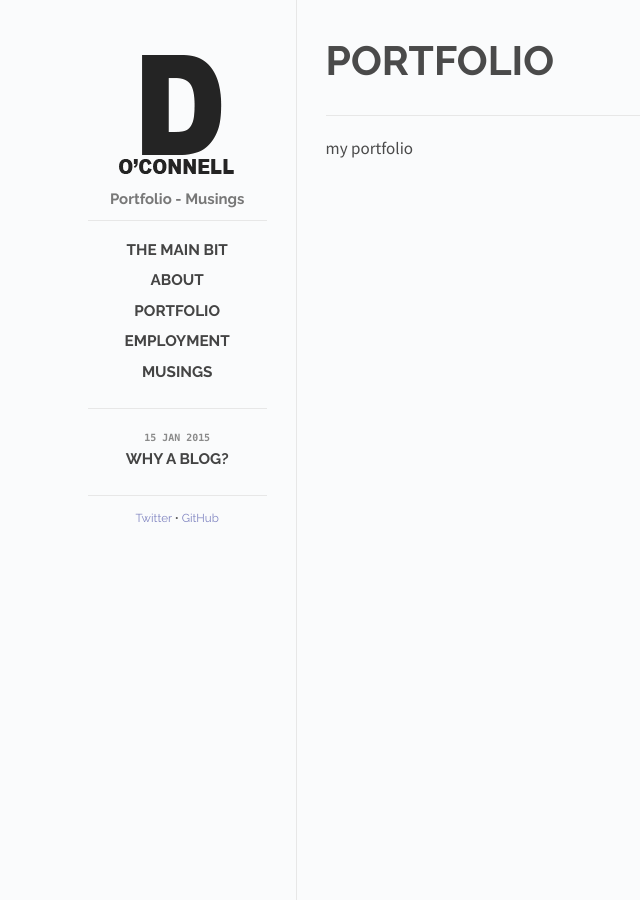
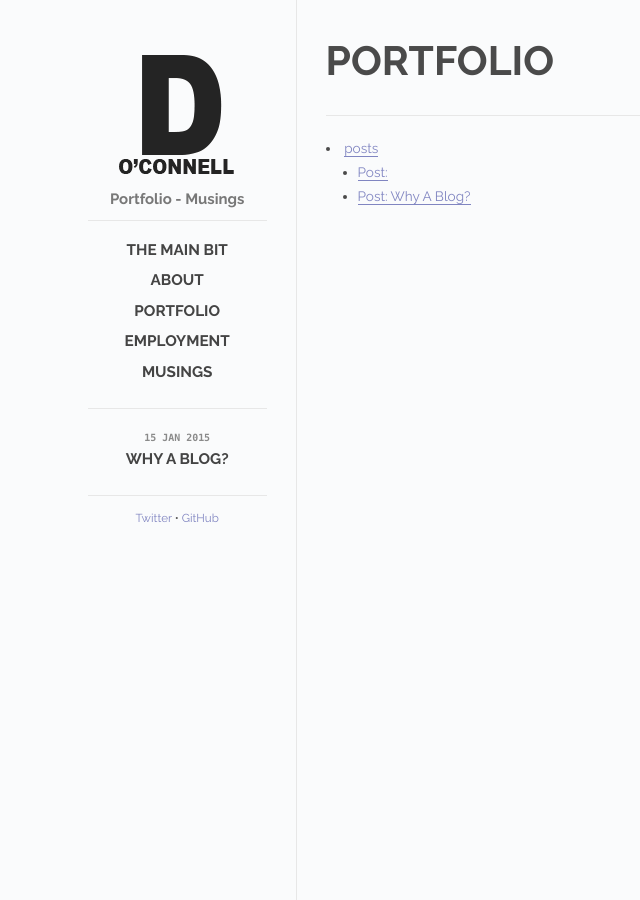
Before and after one commit to domoconnell/domoconnell.github.io, a Jekyll site: the page built from portfolio.md, in a window 1280 px wide. Shown: the whole page, without its empty margins (62-702 px from the left). Built offline with Jekyll 4.4.1, drawn with Linux system fonts in a browser that asks for light colours.

Commit message:
list posts

```diff
--- a/portfolio.md
+++ b/portfolio.md
@@ -5,4 +5,16 @@
 date:   2015-01-15 09:00:00
 ---
 
-my portfolio
+
+
+{% for category in site.categories %}
+  <li><a name="{{ category | first }}">{{ category | first }}</a>
+    <ul>
+    {% for posts in category %}
+      {% for post in posts %}
+        <li><a href="{{ post.url }}">Post: {{ post.title }}</a></li>
+      {% endfor %}
+    {% endfor %}
+    </ul>
+  </li>
+{% endfor %}
```
Also changed, not shown: 1 other file.
